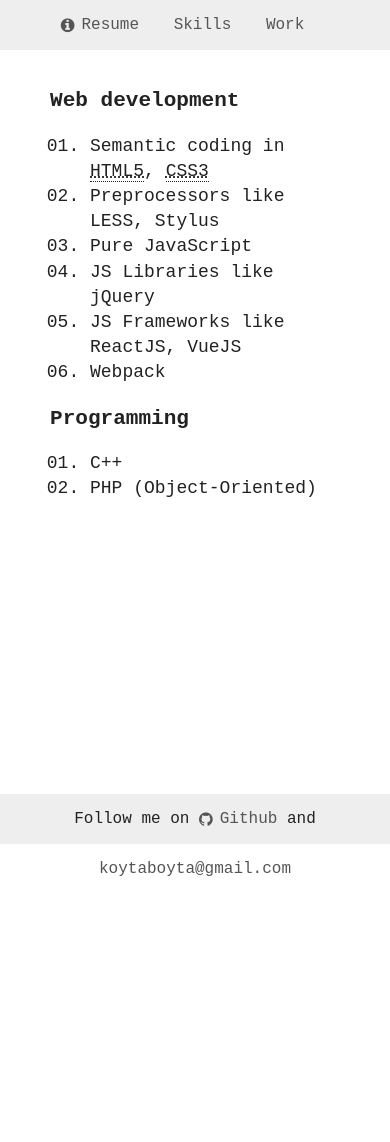
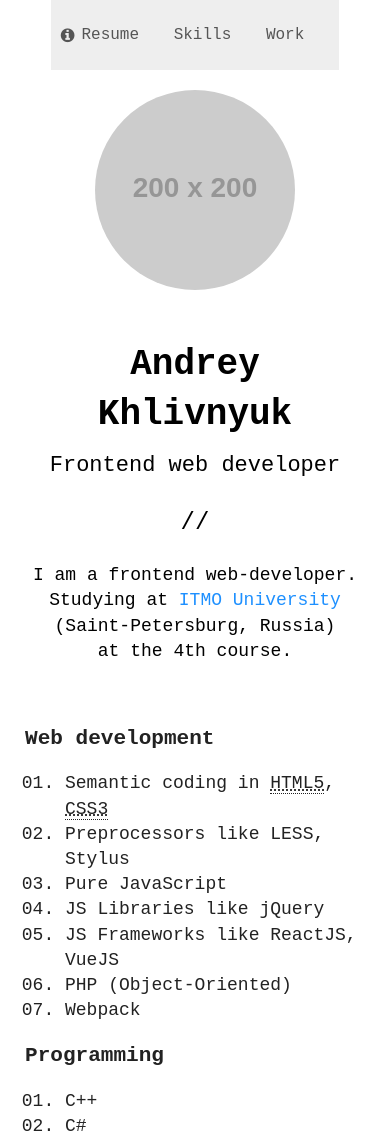
Before and after one commit to koyta/koyta.github.io, a website: page index.html in a window 390 px wide. Shown: the top 1142 px of the page. Before the commit the page ends 944 px from the top, so only its background shows below. Drawn offline with nearby package versions, Linux system fonts and the light colour scheme; placeholder pictures from the web are drawn by us.

Commit message:
@media queries for mobile's and some trash-code

```diff
--- a/css/grid.css
+++ b/css/grid.css
@@ -31,17 +31,15 @@
 
 @media only screen and (max-width: 600px) {
     /* Style adjustments for viewports that meet the condition */
-    .grid-container {
-        grid-template-columns: repeat(6, 1fr);
-        grid-template-rows: repeat(4, 1fr) 50px;
-    }
-
-    main {
-        grid-column: 1 / span 6;
-        grid-row: 1 / span 3;
-    }
-
-    main h2 {
-        display: none;
-    }
+    /*.grid-container {*/
+    /*grid-template-columns: repeat(8, 1fr);*/
+    /*grid-template-rows: repeat(12, 1fr) 50px;*/
+    /*}*/
+    /*aside, main {*/
+    /*grid-column: 1 / span 8;*/
+    /*grid-row: 2 / span 12;*/
+    /*}*/
+    /*footer {*/
+    /*grid-row: 13 / 14;*/
+    /*}*/
 }
--- a/css/style.less
+++ b/css/style.less
@@ -48,6 +48,11 @@
     background-color: #fff;
     height: 100%;
     z-index: 101;
+    & > img {
+        display: block;
+        margin: 0 auto 50px;
+        border-radius: 50%;
+    }
     ul {
         list-style: circle
     }
@@ -89,11 +94,10 @@
     left: 0;
     right: 0;
     font-size: 16px;
+    background-color: #eee;
     ul {
         margin: 0;
         padding: 0;
-        background-color: #eee;
-        height: 50px;
         list-style: none;
         line-height: 50px;
         text-align: center;
@@ -162,7 +166,54 @@
 }
 
 @media only screen and (max-width: 600px) {
+    html {
+        height: auto;
+        overflow: auto;
+    }
+
+    body {
+        height: auto;
+        max-width: 100%;
+        font-size: 18px;
+        h1,
+        h2,
+        h3 {
+            margin: 10px 0;
+        }
+    }
+
+    .grid-container {
+        height: auto;
+        display: block;
+        grid-template-columns: none;
+        grid-template-rows: none;
+        position: relative;
+        z-index: 1;
+    }
+
+    aside, main {
+        width: auto;
+        margin: 0 auto;
+        padding: 20px 25px;
+        max-width: 100%;
+    }
     .fixed-bar {
-        position: absolute;
+        position: relative;
+        padding: 10px;
+    }
+
+    .fixed-top {
+        z-index: 1000;
+    }
+
+    aside {
+        position: relative;
+        left: auto;
+        transition: none;
+        color: #000;
+        border-right: 0;
+        background-color: #fff;
+        height: auto;
+        z-index: auto;
     }
 }
--- a/index.html
+++ b/index.html
@@ -6,7 +6,7 @@
     <meta http-equiv="x-ua-compatible" content="ie=edge">
     <title>Andrey Khlivnyuk. Web developer.</title>
     <meta name="description" content="">
-    <meta name="viewport" content="width=device-width, initial-scale=1">
+    <meta name="viewport" content="width=device-width, initial-scale=1, maximum-scale=1, user-scalable=0">
 
     <link rel="apple-touch-icon" href="apple-touch-icon.png">
     <!-- Place favicon.ico in the root directory -->
@@ -37,14 +37,13 @@
         <nav>
             <ul>
                 <li class="asideTrigger"><a><i class="fa fa-info-circle"></i>Resume</a></li>
-                <li><a href="#skills">Skills</a></li>
-                <li><a href="#work">Work</a></li>
+                <li><a href="#">Skills</a></li>
+                <li><a href="#">Work</a></li>
             </ul>
         </nav>
     </header>
     <aside>
-        <div
-            style="width: 200px; height: 200px; border-radius: 50%; background-color: bisque; margin: 0 auto 50px auto;"></div>
+        <img src="http://via.placeholder.com/200x200" alt="">
         <h1>Andrey Khlivnyuk</h1>
         <p class="job-position">Frontend web developer</p>
         <p class="double-slashes">//</p>
@@ -65,6 +64,7 @@
                     <li>Pure JavaScript</li>
                     <li>JS Libraries like jQuery</li>
                     <li>JS Frameworks like ReactJS, VueJS</li>
+                    <li>PHP (Object-Oriented)</li>
                     <li>Webpack</li>
                 </ul>
             </section>
@@ -72,7 +72,7 @@
                 <h3>Programming</h3>
                 <ul>
                     <li>C++</li>
-                    <li>PHP (Object-Oriented)</li>
+                    <li>C#</li>
                 </ul>
             </section>
         </section>
```
Also changed, not shown: css/style.css.
